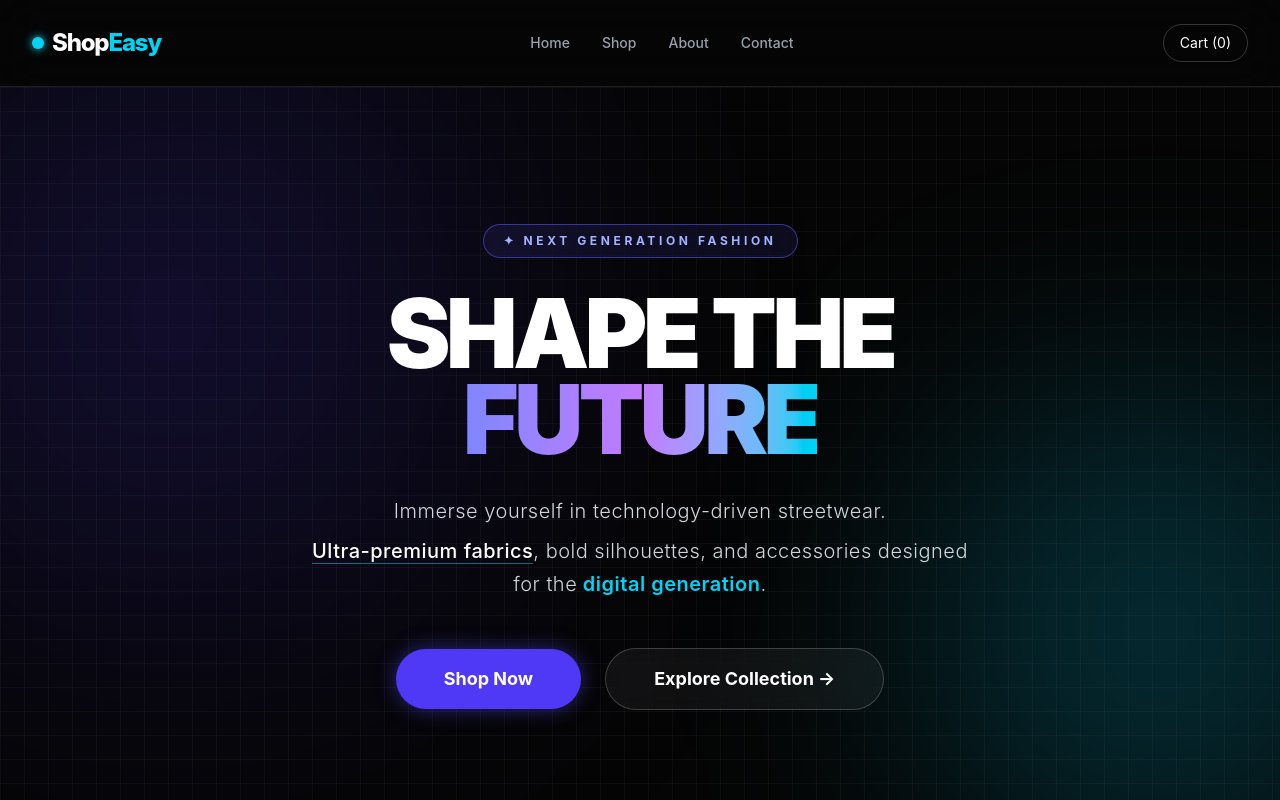
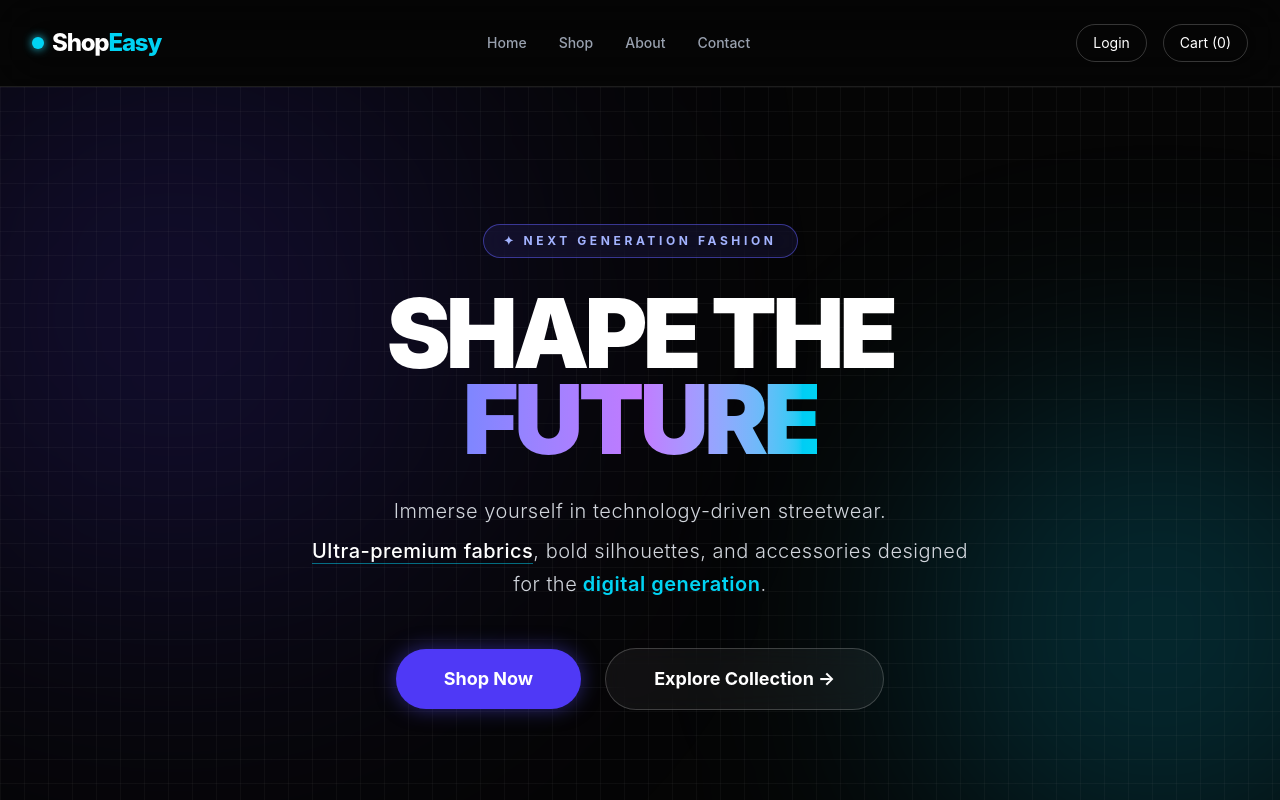
Before and after one commit to Dela-Tripps/shopEasy, a Next.js app: page / in a window 1280 px wide. Shown: the top 800 px of the page. Built offline with nearby package versions, Linux system fonts and the light colour scheme; no server answers.

Commit message:
Add auth UI to Navbar

```diff
--- a/components/Navbar.tsx
+++ b/components/Navbar.tsx
@@ -1,11 +1,14 @@
-// components/Navbar.tsx
 "use client";
 
 import Link from 'next/link';
 import { useCart } from '@/context/CartContext';
+import { useSession, signOut } from 'next-auth/react';
+import { useState } from 'react';
 
 export default function Navbar() {
   const { cart } = useCart();
+  const { data: session, status } = useSession();
+  const [menuOpen, setMenuOpen] = useState(false);
 
   return (
     <nav className="sticky top-0 z-50 flex justify-between items-center px-8 py-6 border-b border-white/10 bg-[#050505]/80 backdrop-blur-xl">
@@ -23,9 +26,57 @@ export default function Navbar() {
         <Link href="/contact" className="hover:text-white transition-colors">Contact</Link>
       </div>
 
-      <Link href="/cart" className="px-4 py-2 border border-white/20 hover:border-cyan-400 rounded-full text-sm hover:text-cyan-400 transition-all">
-        Cart ({cart.length})
-      </Link>
+      <div className="flex items-center gap-4">
+        {/* ✅ Auth link */}
+        {status === 'loading' ? (
+          <div className="w-20 h-8 bg-white/5 rounded-full animate-pulse" />
+        ) : session ? (
+          <div className="relative">
+            <button
+              onClick={() => setMenuOpen(!menuOpen)}
+              className="flex items-center gap-2 px-3 py-2 border border-white/20 hover:border-cyan-400 rounded-full text-sm hover:text-cyan-400 transition-all"
+            >
+              <span className="w-6 h-6 bg-indigo-500 rounded-full flex items-center justify-center text-xs font-bold">
+                {session.user?.email?.[0].toUpperCase()}
+              </span>
+              <span className="hidden sm:inline">Account</span>
+            </button>
+
+            {menuOpen && (
+              <div className="absolute right-0 mt-2 w-48 bg-[#0a0a0a] border border-white/10 rounded-xl shadow-xl overflow-hidden">
+                <Link
+                  href="/admin"
+                  className="block px-4 py-3 text-sm text-gray-300 hover:bg-white/5 hover:text-white"
+                  onClick={() => setMenuOpen(false)}
+                >
+                  Admin Dashboard
+                </Link>
+                <button
+                  onClick={() => {
+                    setMenuOpen(false);
+                    signOut({ callbackUrl: '/' });
+                  }}
+                  className="w-full text-left px-4 py-3 text-sm text-red-400 hover:bg-white/5"
+                >
+                  Sign Out
+                </button>
+              </div>
+            )}
+          </div>
+        ) : (
+          <Link
+            href="/login"
+            className="px-4 py-2 border border-white/20 hover:border-cyan-400 rounded-full text-sm hover:text-cyan-400 transition-all"
+          >
+            Login
+          </Link>
+        )}
+
+        {/* Cart */}
+        <Link href="/cart" className="px-4 py-2 border border-white/20 hover:border-cyan-400 rounded-full text-sm hover:text-cyan-400 transition-all">
+          Cart ({cart.length})
+        </Link>
+      </div>
     </nav>
   );
 }
```
